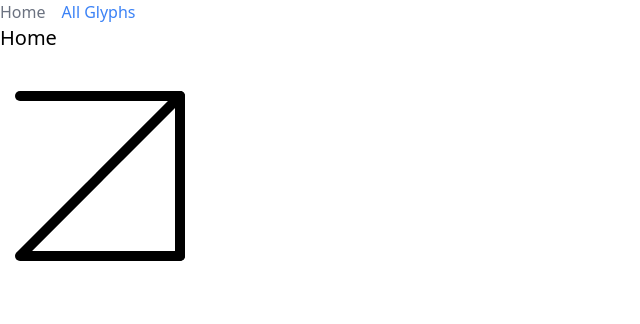
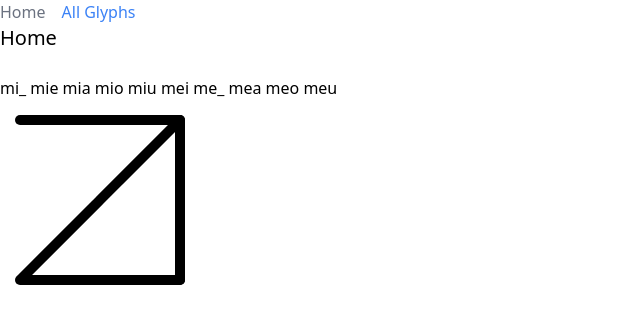
Before and after one commit to mendelbrot/tokui, a React (Create React App) app: page / in a window 1280 px wide. Shown: the top 324 px of the page, without its empty margins (0-640 px from the left). Built offline with nearby package versions, Linux system fonts and the light colour scheme.

Commit message:
started retrieving text from a file

```diff
--- a/package.json
+++ b/package.json
@@ -3,6 +3,7 @@
   "version": "0.1.0",
   "private": true,
   "dependencies": {
+    "@supercharge/strings": "^2.0.0",
     "@testing-library/jest-dom": "^5.17.0",
     "@testing-library/react": "^13.4.0",
     "@testing-library/user-event": "^13.5.0",
--- /dev/null
+++ b/src/helpers/textToArray.js
@@ -0,0 +1,5 @@
+import { Str } from '@supercharge/strings'
+
+const textToArray = (text) => Str(text).lines().words().get()
+
+export default textToArray
--- a/src/pages/home.jsx
+++ b/src/pages/home.jsx
@@ -1,12 +1,24 @@
-import { Link } from "react-router-dom";
+import { Link } from 'react-router-dom'
+
+import {useState} from 'react'
 
 import Glyph from '../components/glyph'
+import textFile from '../data/words.txt'
 
 function Home() {
+  const [text, setText] = useState('');
+
+  fetch(textFile)
+    .then((response) => response.text())
+    .then((textContent) => {
+      setText(textContent);
+    });
+
   return (
     <div>
-      <h1 className="mb-6 text-xl">Home</h1>
-      <Glyph letters={"kui"} />
+      <h1 className='mb-6 text-xl'>Home</h1>
+      {text}
+      <Glyph letters={'kui'} />
     </div>
   )
 }
```
Also changed, not shown: src/data/words.txt (added), 1 other file (tests, documents, lock files or other folders).
